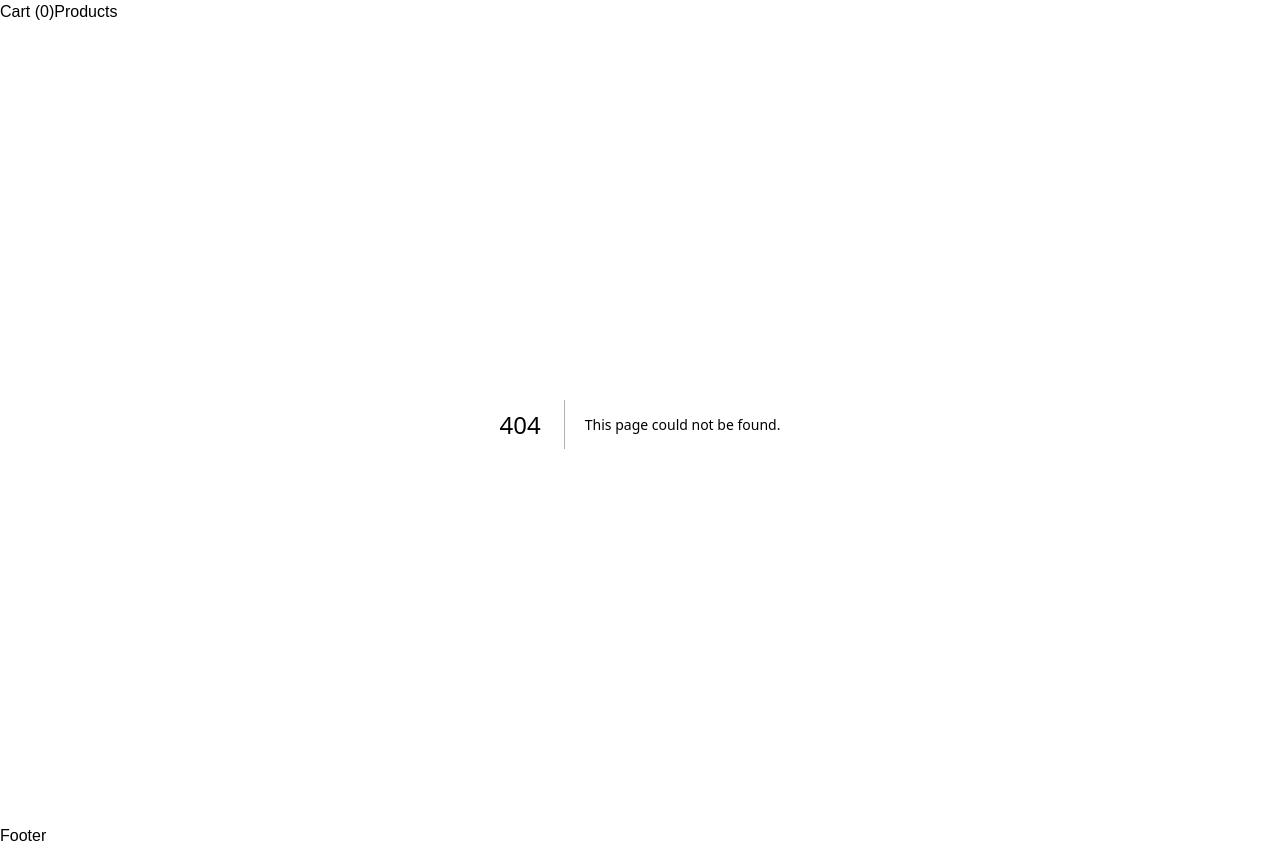
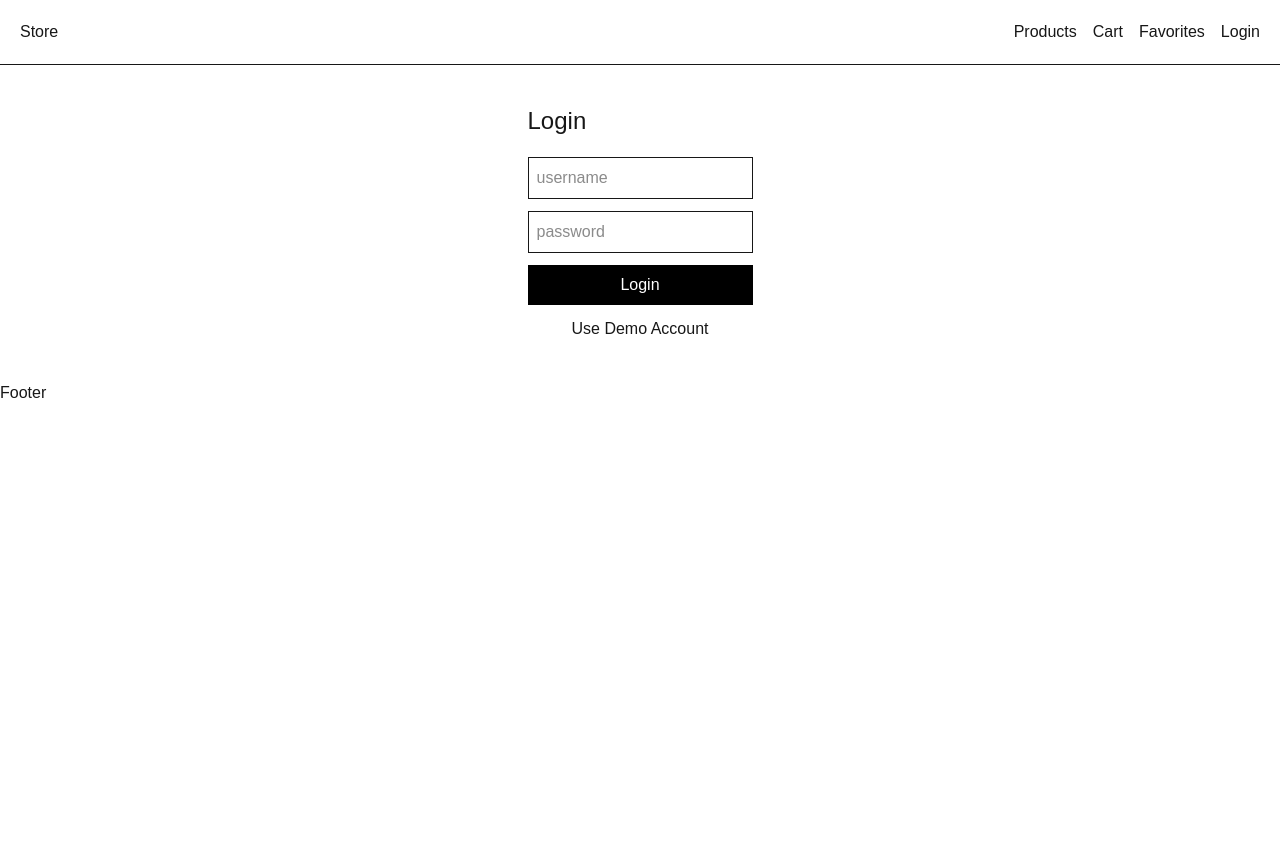
Before and after one commit to Goknc/nextjs-ecommerce, a Next.js app: page /login in a window 1280 px wide. Before the commit this address had no page. After the commit the page ends 800 px from the top, so only its background shows below. Built offline with nearby package versions, Linux system fonts and the light colour scheme.

Commit message:
feat: changed api, added favorites system and login system

```diff
--- /dev/null
+++ b/app/favorites/page.tsx
@@ -0,0 +1,44 @@
+"use client"
+
+import ProductCard from "@/components/ProductCard"
+import { useEffect, useState } from "react"
+
+export default function FavoritesPage() {
+    const [products,setProducts] = useState<any[]>([])
+    const [favorites,setFavorites] = useState<number[]>([])
+
+    useEffect(()=>{
+        const fav = localStorage.getItem("favorites")
+        const favIds = fav ? JSON.parse(fav).map(Number) : []
+
+        setFavorites(favIds)
+
+        async function loadProducts() {
+            const res = await fetch("https://dummyjson.com/products")
+            const data = await res.json()
+
+
+            const favProducts = data.products.filter((p:any)=>
+                favIds.includes(p.id)
+            )
+
+            setProducts(favProducts)
+        }
+
+        loadProducts()
+    },[])
+    return (
+        <div className="max-w-6xl mx-auto p-10">
+            <h1 className="text-2xl font-bold mb-6">Favorites</h1>
+            {products.length === 0 && (
+                <p>No favorite products yet.</p>
+            )}
+
+            <div className="grid grid-cols-4 gap-6">
+                {products.map((p:any)=>(
+                    <ProductCard key={p.id} product={p} />
+                ))}
+            </div>
+        </div>
+    )
+}
--- /dev/null
+++ b/app/login/page.tsx
@@ -0,0 +1,76 @@
+"use client"
+
+import { useState } from "react"
+
+export default function LoginPage(){
+
+  const [username,setUsername] = useState("")
+  const [password,setPassword] = useState("")
+
+  async function handleLogin(e:React.FormEvent){
+
+    e.preventDefault()
+
+    const res = await fetch("https://dummyjson.com/auth/login",{
+      method:"POST",
+      headers:{
+        "Content-Type":"application/json"
+      },
+      body:JSON.stringify({
+        username,
+        password
+      })
+    })
+    if(!res.ok){
+        alert("Invalid username or password")
+        return
+    }
+
+    const data = await res.json()
+
+    localStorage.setItem("token",data.token)
+
+    window.location.href = "/"
+  }
+
+  return(
+    <div className="max-w-md mx-auto p-10">
+
+      <h1 className="text-2xl mb-5">Login</h1>
+
+      <form onSubmit={handleLogin} className="flex flex-col gap-3">
+
+        <input
+          placeholder="username"
+          value={username}
+          onChange={(e)=>setUsername(e.target.value)}
+          className="border p-2"
+        />
+
+        <input
+          type="password"
+          placeholder="password"
+          value={password}
+          onChange={(e)=>setPassword(e.target.value)}
+          className="border p-2"
+        />
+
+        <button className="bg-black text-white p-2">
+          Login
+        </button>
+
+        <button
+        type="button"
+        onClick={()=>{
+            setUsername("emilys")
+            setPassword("emilyspass")
+        }}
+        >
+        Use Demo Account
+        </button>
+
+      </form>
+
+    </div>
+  )
+}
--- a/app/product/[id]/page.tsx
+++ b/app/product/[id]/page.tsx
@@ -1,22 +1,50 @@
 import AddToCartButton from "@/components/AddToCartButton";
+import FavoriteButton from "@/components/FavoriteButton";
 
-async function getProduct(id:number) {
-    const res = await fetch(`https://api.escuelajs.co/api/v1/products/${id}`)
-    return res.json();
+async function getProduct(id: number) {
+  const res = await fetch(`https://dummyjson.com/products/${id}`, {
+    cache: "no-store",
+  });
+
+  return res.json();
 }
 
-export default async function Page({params}: {params: Promise<{id: string}>;}) {
-    const {id} = await params;
-    const product = await getProduct(Number(id));
+export default async function Page({
+  params,
+}: {
+  params: Promise<{ id: string }>;
+}) {
 
-    return(
-        <div className="flex items-center">
-            <img src={product.images[0]} alt="" />
-            <div className="ml-5">
-                <h1 className="text-3xl mb-5">{product.title}</h1>
-                <p className="mb-5">{product.description}</p>
-                <AddToCartButton product={product} />
-            </div>
-        </div>
-    )
+  const { id } = await params;
+
+  const product = await getProduct(Number(id));
+
+  return (
+    <div className="flex items-center gap-10 p-10">
+
+      <img
+        src={product.thumbnail}
+        alt={product.title}
+        className="w-96 rounded"
+      />
+
+      <div>
+        <h1 className="text-3xl mb-5 font-bold">{product.title}</h1>
+
+        <p className="mb-5 text-gray-600">
+          {product.description}
+        </p>
+
+        <p className="text-xl font-semibold mb-5">
+          ${product.price}
+        </p>
+
+        <AddToCartButton product={product} />
+
+        <FavoriteButton productId={product.id} />
+
+      </div>
+
+    </div>
+  );
 }
--- a/app/products/page.tsx
+++ b/app/products/page.tsx
@@ -2,82 +2,80 @@ import PriceFilter from "@/components/PriceFilter";
 import ProductCard from "@/components/ProductCard";
 import ProductSearch from "@/components/ProductSearch";
 import CategoryFilter from "@/components/CategoryFilter";
-import ProductSort from "@/components/ProductSort"
-import { getCategories } from "@/lib/api"
-
+import ProductSort from "@/components/ProductSort";
+import { getCategories } from "@/lib/api";
 
 async function getProducts() {
-  const res = await fetch("https://api.escuelajs.co/api/v1/products", {
+  const res = await fetch("https://dummyjson.com/products", {
     cache: "no-store",
   });
 
-  return res.json();
+  const data = await res.json();
+  return data.products;
 }
 
-export default async function ProductsPage({searchParams}: {
-    searchParams: Promise<{search?: string
-    min?: string
-    max?: string
-    category?: string
-    sort?: string
-}>}) {
+export default async function ProductsPage({
+  searchParams,
+}: {
+  searchParams: Promise<{
+    search?: string;
+    min?: string;
+    max?: string;
+    category?: string;
+    sort?: string;
+  }>;
+}) {
 
   const params = await searchParams;
-    const search = params.search?.toLowerCase() || ""
-    const min = Number(params.min) || 0
-    const max = Number(params.max) || Infinity
-    const category = params.category || ""
-    const sort = params.sort || ""
-    const products = await getProducts()
-    const categories = await getCategories()
-    const validCategories = categories.filter((cat:any) =>
-        !cat.name.includes("’") &&
-        /^[A-Z]/.test(cat.name) &&
-        !cat.slug.includes("test") &&
-        !cat.slug.includes("category")
-    )
+
+  const search = params.search?.toLowerCase() || "";
+  const min = Number(params.min) || 0;
+  const max = Number(params.max) || Infinity;
+  const category = params.category || "";
+  const sort = params.sort || "";
+
+  const products = await getProducts();
+  const categories = await getCategories();
 
   let filteredProducts = products.filter((p: any) => {
 
-    const title = p.title.toLowerCase()
+    const title = p.title.toLowerCase();
 
-    const matchesSearch = title.includes(search)
-    const matchesPrice = p.price >= min && p.price <= max
-    const matchesCategory = category ? p.category.slug === category : true
+    const matchesSearch = title.includes(search);
+    const matchesPrice = p.price >= min && p.price <= max;
+    const matchesCategory = category ? p.category === category : true;
 
-    const validTitle =
-        p.title.includes(" ") &&
-        /^[A-Z][a-z&]*(?:-(?:[A-Z][a-z&]*|and|with|of|for|the|in|on)|\s(?:[A-Z][a-z&]*|and|with|of|for|the|in|on))*$/.test(p.title) &&
-        !/[0-9.]/.test(p.title) &&
-        !title.includes("test") &&
-        !title.includes("new") &&
-        !title.includes("nuevo")
+    return matchesSearch && matchesPrice && matchesCategory;
 
-    return matchesSearch && matchesPrice && matchesCategory && validTitle
-
-    })
+  });
 
   if (sort === "price-asc") {
-    filteredProducts = filteredProducts.sort((a:any,b:any)=>a.price - b.price)
+    filteredProducts = filteredProducts.sort((a:any,b:any)=>a.price - b.price);
   }
 
   if (sort === "price-desc") {
-    filteredProducts = filteredProducts.sort((a:any,b:any)=>b.price - a.price)
+    filteredProducts = filteredProducts.sort((a:any,b:any)=>b.price - a.price);
   }
 
-    return(
+  return (
     <div className="max-w-6xl mx-auto p-10">
+
       <h1 className="text-2xl font-bold mb-8">All Products</h1>
-            <CategoryFilter categories={validCategories}  />
+
+      <CategoryFilter categories={categories} />
+
       <ProductSearch />
+
       <PriceFilter />
+
       <ProductSort />
+
       <div className="grid grid-cols-4 gap-6">
-                {filteredProducts.map((p:any) => (
+        {filteredProducts.map((p:any)=>(
           <ProductCard key={p.id} product={p} />
         ))}
       </div>
+
     </div>
-    )
-
+  );
 }
--- /dev/null
+++ b/components/FavoriteButton.tsx
@@ -0,0 +1,23 @@
+"use client"
+
+import { isFavorite, toggleFavorite } from "@/lib/favorites"
+import { useEffect, useState } from "react"
+
+export default function FavoriteButton({productId}:{productId:number}){
+    const [fav,setFav] = useState(false)
+
+    useEffect(()=>{
+        setFav(isFavorite(productId))
+    },[productId])
+
+    function handleFavorite(){
+        toggleFavorite(productId)
+        setFav(!fav)
+    }
+
+    return (
+        <button onClick={handleFavorite}>
+            {fav ? "❤️" : "🤍"}
+        </button>
+    )
+}
--- a/components/Navbar.tsx
+++ b/components/Navbar.tsx
@@ -1,17 +1,61 @@
-"use client";
+"use client"
 
-import { useCart } from "@/context/CartContext";
-import Link from "next/link";
+import Link from "next/link"
+import { useEffect, useState } from "react"
 
-export default function Navbar() {
-  const { cart } = useCart();
+export default function Navbar(){
 
-  return (
-    <div>
-      <Link href="/cart">
-        Cart ({cart.length})
+  const [token,setToken] = useState<string | null>(null)
+
+  useEffect(()=>{
+    const storedToken = localStorage.getItem("token")
+    setToken(storedToken)
+  },[token])
+
+  function handleLogout(){
+    localStorage.removeItem("token")
+    setToken(null)
+  }
+
+  return(
+
+    <nav className="flex justify-between p-5 border-b">
+
+      <Link href="/">
+        Store
       </Link>
-      <Link href='/products'>Products</Link>
-    </div>
-  );
+
+      <div className="flex gap-4">
+
+        <Link href="/products">
+          Products
+        </Link>
+
+        <Link href="/cart">
+          Cart
+        </Link>
+
+        <Link href="/favorites">
+          Favorites
+        </Link>
+
+        {token ? (
+
+          <button onClick={handleLogout}>
+            Logout
+          </button>
+
+        ) : (
+
+          <Link href="/login">
+            Login
+          </Link>
+
+        )}
+
+      </div>
+
+    </nav>
+
+  )
 }
--- a/lib/api.ts
+++ b/lib/api.ts
@@ -1,10 +1,10 @@
 export async function getProducts() {
-  const res = await fetch("https://api.escuelajs.co/api/v1/products");
-  return res.json();
-
+  const res = await fetch("https://dummyjson.com/products");
+  const data = await res.json();
+  return data.products; // DummyJSON ürünleri products içinde döndürür
 }
 
 export async function getCategories() {
-  const res = await fetch("https://api.escuelajs.co/api/v1/categories");
+  const res = await fetch("https://dummyjson.com/products/categories");
   return res.json();
 }
--- /dev/null
+++ b/lib/favorites.ts
@@ -0,0 +1,22 @@
+export function getFavorites(){
+    const fav = localStorage.getItem("favorites")
+    return fav ? JSON.parse(fav) : []
+}
+
+export function toggleFavorite(id: number){
+    const favorites = getFavorites()
+
+    if(favorites.includes(id)){
+        const updated = favorites.filter((f:number)=>f!==id)
+        localStorage.setItem("favorites",JSON.stringify(updated))
+    }
+    else {
+        favorites.push(id)
+        localStorage.setItem("favorites",JSON.stringify(favorites))
+    }
+}
+
+export function isFavorite(id:number){
+    const favorites = getFavorites()
+    return favorites.includes(id)
+}
```
Lines whose indentation alone changed are shown as unchanged.
